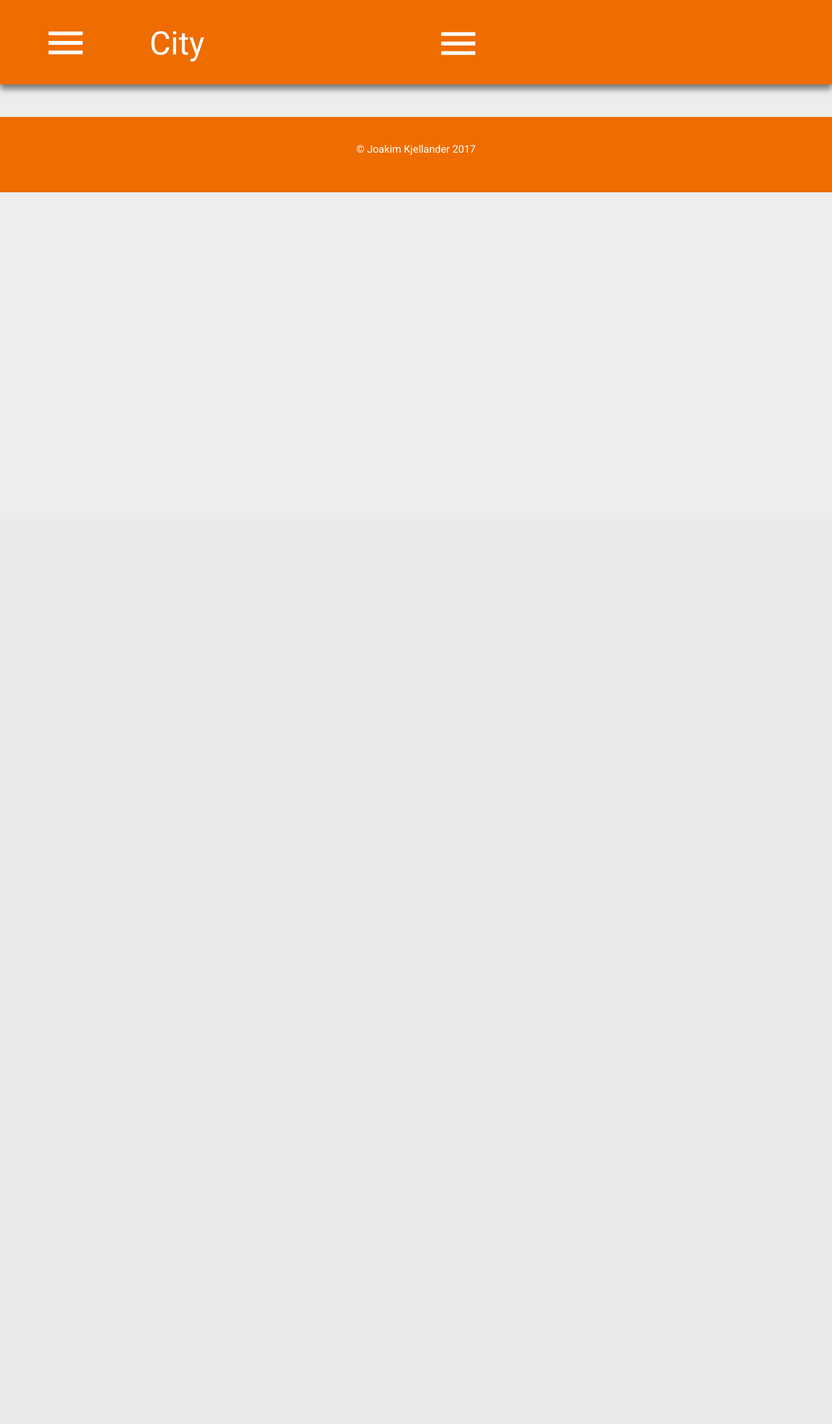
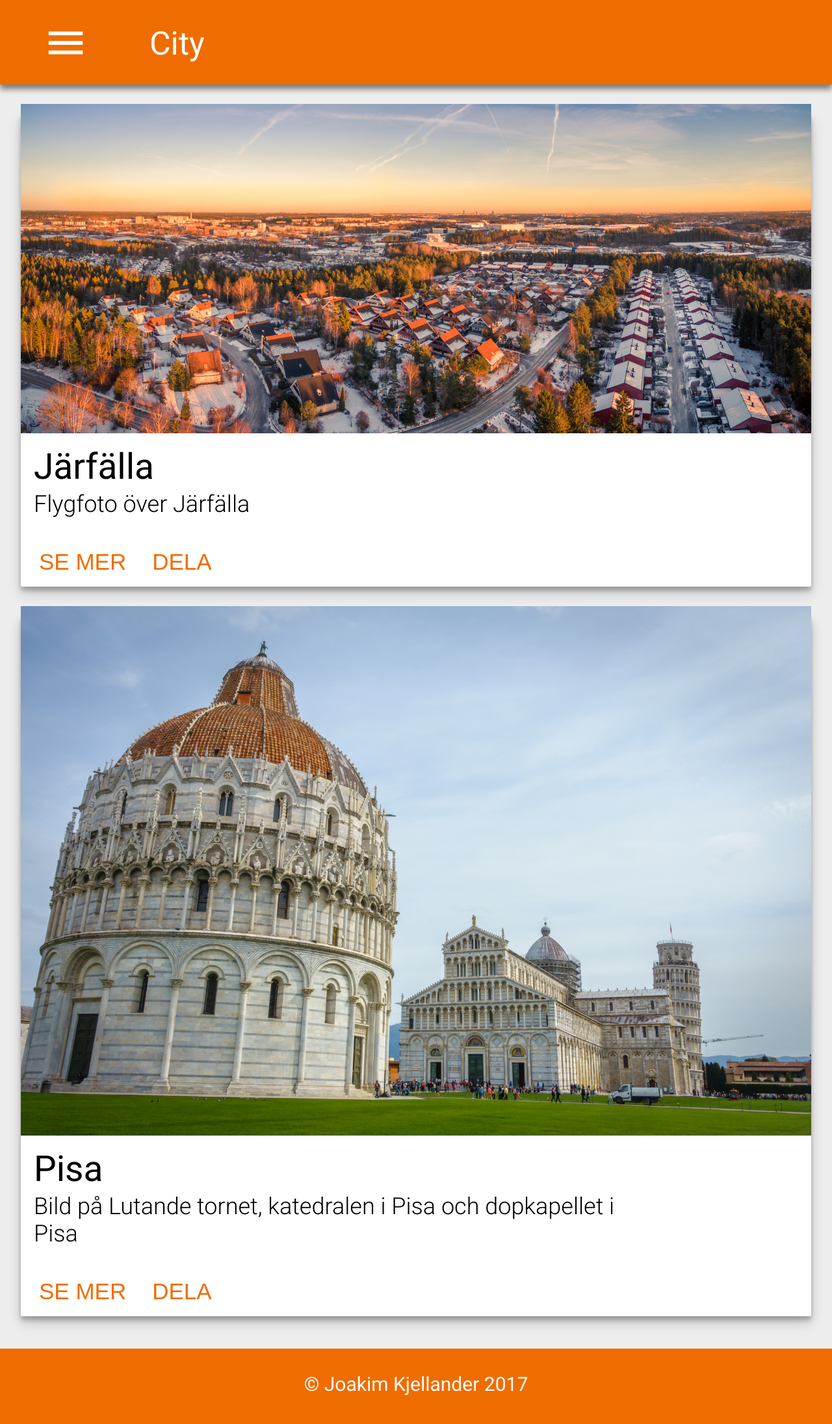
Before and after one commit to joxterboi/2interface, a PHP site: page /city.php in a window 1280 px wide. Shown: the whole page at 65% size. Before the commit the page ends 296 px from the top, so only its background shows below. Run offline with PHP 8.4, Linux system fonts and the light colour scheme; grey boxes are pictures that could not be loaded.

Commit message:
Added more content

```diff
--- a/city.php
+++ b/city.php
@@ -5,7 +5,22 @@
 ?>
 <?php include 'includes/menu.php'; ?>
 <!-- <div class="clear"></div> -->
-<div class="hej"><p>24</p></div>
+<?php
+	$cardImage = "panoramaJarfalla.jpg";
+	$cardTitle = "Järfälla";
+	$cardSubTitle = 'Flygfoto över Järfälla';
+	$cardLink1 = "link1";
+	$cardLink2 = "link2";
+	include 'includes/card.php';
+?>
+<?php
+	$cardImage = "piza.jpg";
+	$cardTitle = "Pisa";
+	$cardSubTitle = 'Bild på Lutande tornet, katedralen i Pisa och dopkapellet i Pisa';
+	$cardLink1 = "link1";
+	$cardLink2 = "link2";
+	include 'includes/card.php';
+?>
 
 
 
--- a/includes/card.php
+++ b/includes/card.php
@@ -2,6 +2,6 @@
 	<img src="images/<?php echo $cardImage?>">
 	<h1><?php echo $cardTitle?></h1>
 	<h2><?php echo $cardSubTitle?></h2>
-	<button style="color:<?php echo $pageColor?>;">SE MER</button>
-	<button style="color:<?php echo $pageColor?>;">DELA</button>
+	<a href="<?php echo $cardLink1?>"><button style="color:<?php echo $pageColor?>;">SE MER</button></a>
+	<a href="<?php echo $cardLink2?>"><button style="color:<?php echo $pageColor?>;">DELA</button></a>
 </div>
--- a/includes/menu.php
+++ b/includes/menu.php
@@ -1,7 +1,7 @@
 <div class="mMenu mOnly">
 	<p id="mMenuTitle">Portfolio</p>
 	<div class="devider"></div>
-	<p id="mMenuSubTitle">All pages</p>
+	<p id="mMenuSubTitle" class="mOnly">All pages</p>
 	<ul>
 		<li>
 			<a href="index.php" id="mMenuItems"><img src="icons/home.svg"> Home</a>
@@ -50,9 +50,8 @@
 	?>
 </div>
 <div class="closeMenu mOnly">
-	<img src="icons/menu.svg">
 	<form method="post">
-		<input type="submit" name="close" id="test" style="margin-top: -77px;position: absolute;margin-left: 350px">
+		<input type="submit" name="close" id="test" style="position: absolute;width: 67vw;min-height: 100vh;margin-top: -110px;overflow: hidden;">
 	</form>
 
 	<?php
--- a/style.css
+++ b/style.css
@@ -36,8 +36,9 @@ html, body {
 }
 .mFooter p {
 	color: #fff;
-	line-height: 100px;
+	line-height: 110px;
 	text-align: center;
+	font-size: 30px
 }
 
 /*************************************** MENU ***************************************/
@@ -174,7 +175,7 @@ input[type=submit] {
 .card h1 {
 	font-size: 55px;
 	margin-left: 20px;
-	margin-top: 10px;
+	margin-top: 15px;
 	font-weight: 400;
 }
 .card h2 {
@@ -184,3 +185,6 @@ input[type=submit] {
 	font-weight: 300;
 	width: 76%;
 }
+
+
+/********************************************mONLY*********************************************/
```
Also changed, not shown: index.php (+19 -5 lines), landscape.php (+16 -2 lines), nature.php (+16 -1 lines), random_mallar.txt (added, +8 -0 lines), images/4persSilhouette.jpg (renamed from images/4persSilhpuette.jpg), images/clouds.jpg (added).
